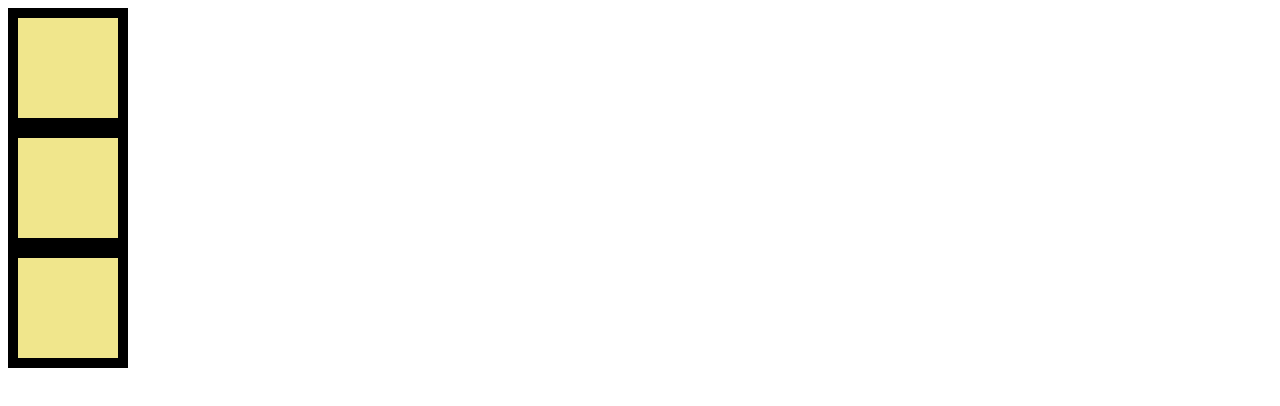
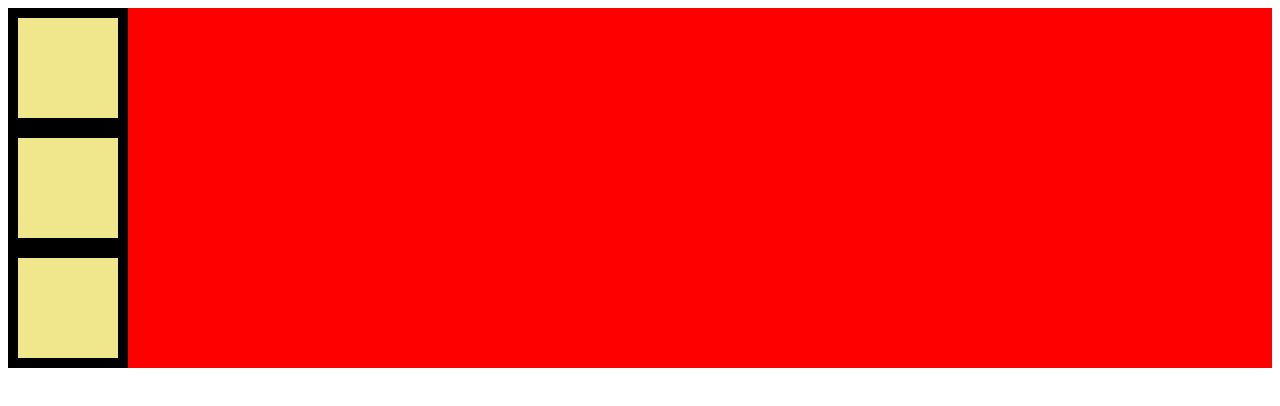
Before and after one commit to jjhiggz/superfuntime9000, a plain HTML site: page index.html in a window 1280 px wide. Drawn offline with Linux system fonts and the light colour scheme.

Commit message:
last commit... for now

```diff
--- a/app.css
+++ b/app.css
@@ -4,3 +4,13 @@
 	background-color: khaki;
 	border: 10px solid black;
 }
+
+/* dogs are adorable especially doomslayer also taco */
+/* dogs-are-adorable-especially-doomslayer-also-taco  kebob case */
+/* dogsAreAdorableEspeciallyDoomslayerAlsoTaco camel case */
+/* DogsAreAdorableEspeciallyDoomslayerAlsoTaco upper-camel-case or PascalCase*/
+/* dogs_are_adorable snake case*/
+
+.square-container {
+	background-color: red;
+}
--- a/index.html
+++ b/index.html
@@ -8,8 +8,10 @@
 		<link rel="stylesheet" href="app.css" />
 	</head>
 	<body>
-		<div class="square"></div>
-		<div class="square"></div>
-		<div class="square"></div>
+		<div class="square-container">
+			<div class="square"></div>
+			<div class="square"></div>
+			<div class="square"></div>
+		</div>
 	</body>
 </html>
```
